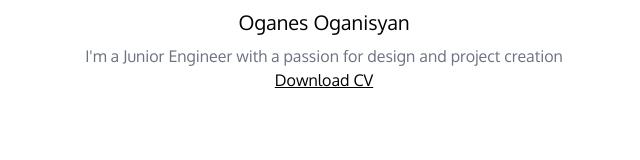
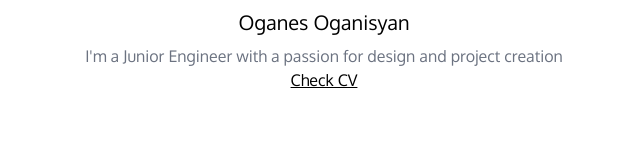
Before and after one commit to bierooed/oganes-oganisyan-cv, a React (Vite) app: page / in a window 1280 px wide. Shown: the part 220-380 px from the top of the page, without its empty margins (316-956 px from the left). Built offline with nearby package versions, Linux system fonts and the light colour scheme; the HTML template or start-up script is replaced by a standard one.

Commit message:
Change cv link type

```diff
--- a/src/components/HomePage/HomePage.jsx
+++ b/src/components/HomePage/HomePage.jsx
@@ -14,10 +14,11 @@ export default function HomePage() {
         </p>
         <a
           className="underline"
-          download
           href="/src/files/Oganisyan-Oganes-CV.pdf"
+          target="_blank"
+          rel="noreferrer"
         >
-          Download CV
+          Check CV
         </a>
       </div>
 
```
Also changed, not shown: vercel.json.
